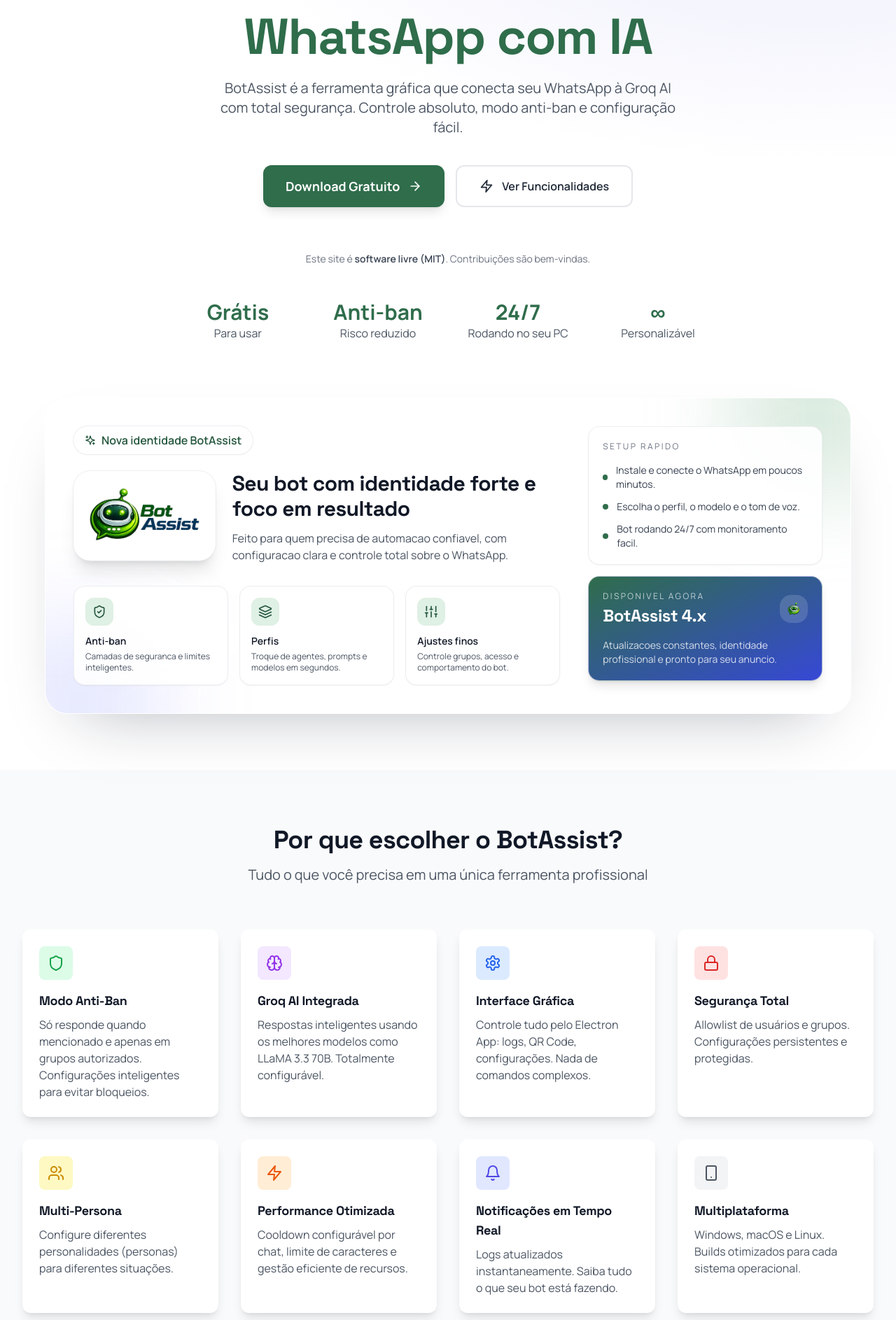
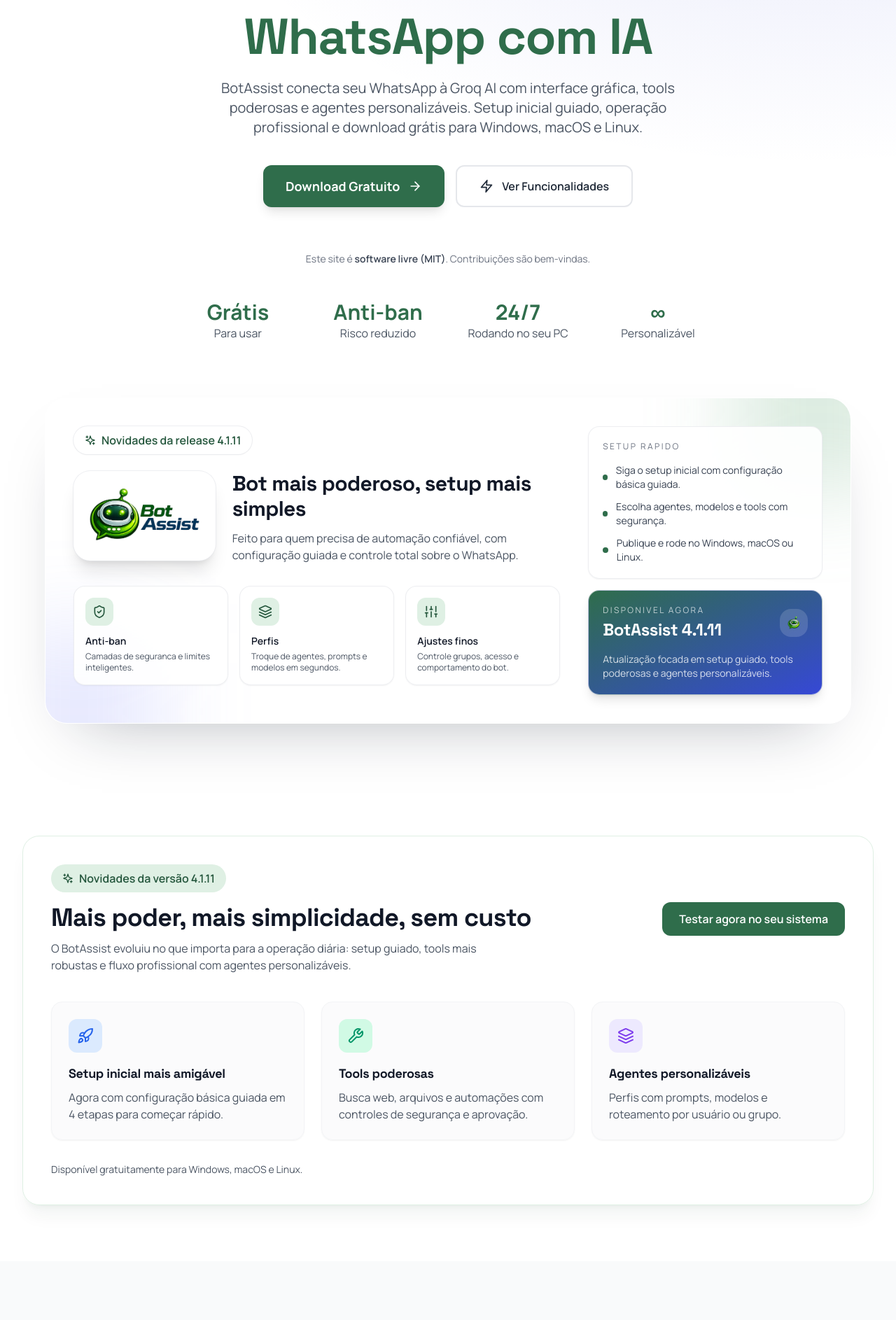
Before and after one commit to N1ghthill/botassist-site, a Next.js app: page / in a window 1280 px wide. Shown: the part 264-2150 px from the top of the page at 70% size. Built offline with nearby package versions, Linux system fonts and the light colour scheme; no server answers.

Commit message:
feat(home): destacar release 4.1.11 com tools, agentes e setup guiado

```diff
--- a/src/components/Download.jsx
+++ b/src/components/Download.jsx
@@ -63,7 +63,7 @@
             Baixe o BotAssist Agora
           </h2>
           <p className="text-xl text-gray-600 max-w-2xl mx-auto">
-            Totalmente gratuito. Comece em menos de 5 minutos.
+            100% gratuito para Windows, macOS e Linux. Comece com setup guiado em menos de 5 minutos.
           </p>
         </div>
 
--- a/src/components/FAQ.jsx
+++ b/src/components/FAQ.jsx
@@ -9,7 +9,7 @@
   },
   {
     question: 'Preciso de conhecimento técnico?',
-    answer: 'Não! A interface gráfica torna tudo intuitivo. Basta seguir os passos: baixar, configurar API Key, escanear QR Code e pronto!',
+    answer: 'Não. O setup inicial agora é guiado e cobre configuração básica em etapas claras, desde API Key até conexão do WhatsApp.',
     icon: HelpCircle
   },
   {
@@ -25,6 +25,11 @@
   {
     question: 'Quais sistemas operacionais são suportados?',
     answer: 'Windows 10/11, macOS 10.14+, e Linux (Ubuntu 20.04+, Fedora, etc). Downloads disponíveis para cada plataforma.',
+    icon: Zap
+  },
+  {
+    question: 'Posso personalizar agentes e usar tools?',
+    answer: 'Sim. Você pode criar agentes com prompts e modelos diferentes, além de habilitar tools de forma controlada para fluxos avançados.',
     icon: Zap
   },
   {
--- a/src/components/Features.jsx
+++ b/src/components/Features.jsx
@@ -1,4 +1,4 @@
-import { Shield, Settings, Users, Brain, Lock, Zap, Bell, Smartphone } from 'lucide-react'
+import { Shield, Settings, Users, Brain, Lock, Zap, Wrench, Smartphone } from 'lucide-react'
 
 const features = [
   {
@@ -11,14 +11,14 @@
   {
     icon: Brain,
     title: 'Groq AI Integrada',
-    description: 'Respostas inteligentes usando os melhores modelos como LLaMA 3.3 70B. Totalmente configurável.',
+    description: 'Respostas inteligentes com modelos rápidos e de alta qualidade, em uma interface simples.',
     color: 'text-purple-600',
     bgColor: 'bg-purple-100'
   },
   {
     icon: Settings,
-    title: 'Interface Gráfica',
-    description: 'Controle tudo pelo Electron App: logs, QR Code, configurações. Nada de comandos complexos.',
+    title: 'Setup Guiado',
+    description: 'Configuração básica assistida em 4 etapas para conectar o bot sem complicação.',
     color: 'text-blue-600',
     bgColor: 'bg-blue-100'
   },
@@ -31,8 +31,8 @@
   },
   {
     icon: Users,
-    title: 'Multi-Persona',
-    description: 'Configure diferentes personalidades (personas) para diferentes situações.',
+    title: 'Agentes Personalizáveis',
+    description: 'Crie perfis com prompts, modelo, estilo de resposta e roteamento por usuário/grupo.',
     color: 'text-yellow-600',
     bgColor: 'bg-yellow-100'
   },
@@ -44,16 +44,16 @@
     bgColor: 'bg-orange-100'
   },
   {
-    icon: Bell,
-    title: 'Notificações em Tempo Real',
-    description: 'Logs atualizados instantaneamente. Saiba tudo o que seu bot está fazendo.',
+    icon: Wrench,
+    title: 'Tools Poderosas',
+    description: 'Web, arquivos e automações com controle do owner, auditoria local e operação segura.',
     color: 'text-indigo-600',
     bgColor: 'bg-indigo-100'
   },
   {
     icon: Smartphone,
     title: 'Multiplataforma',
-    description: 'Windows, macOS e Linux. Builds otimizados para cada sistema operacional.',
+    description: '100% grátis para Windows, macOS e Linux, com downloads dedicados por plataforma.',
     color: 'text-gray-600',
     bgColor: 'bg-gray-100'
   }
--- a/src/components/Header.jsx
+++ b/src/components/Header.jsx
@@ -7,6 +7,7 @@
   const [isMenuOpen, setIsMenuOpen] = useState(false)
 
   const navItems = [
+    { label: 'Novidades', href: '/#release-highlights' },
     { label: 'Funcionalidades', href: '/#features' },
     { label: 'Como Funciona', href: '/#how-it-works' },
     { label: 'Screenshots', href: '/#screenshots' },
--- a/src/components/Hero.jsx
+++ b/src/components/Hero.jsx
@@ -10,7 +10,7 @@
           {/* Badge */}
           <div className="inline-flex items-center px-4 py-2 rounded-full bg-primary-100 text-primary-700 font-semibold mb-8">
             <Shield className="h-4 w-4 mr-2" />
-            Modo Anti-Ban • Mais segurança
+            Atualização 4.1.11 • Setup guiado e mais segurança
           </div>
 
           {/* Main Heading */}
@@ -21,8 +21,8 @@
 
           {/* Subtitle */}
           <p className="text-xl text-gray-600 mb-10 max-w-2xl mx-auto">
-            BotAssist é a ferramenta gráfica que conecta seu WhatsApp à Groq AI com total segurança.
-            Controle absoluto, modo anti-ban e configuração fácil.
+            BotAssist conecta seu WhatsApp à Groq AI com interface gráfica, tools poderosas e agentes personalizáveis.
+            Setup inicial guiado, operação profissional e download grátis para Windows, macOS e Linux.
           </p>
 
           {/* CTA Buttons */}
@@ -77,7 +77,7 @@
               <div>
                 <div className="inline-flex items-center gap-2 px-4 py-2 rounded-full bg-white text-primary-700 font-semibold shadow-sm ring-1 ring-gray-200/70">
                   <Sparkles className="h-4 w-4" />
-                  Nova identidade BotAssist
+                  Novidades da release 4.1.11
                 </div>
 
                 <div className="mt-6 flex flex-col sm:flex-row gap-6 items-start">
@@ -92,10 +92,10 @@
                   </div>
                   <div className="max-w-md">
                     <h3 className="text-2xl md:text-3xl font-bold text-gray-900 font-display">
-                      Seu bot com identidade forte e foco em resultado
+                      Bot mais poderoso, setup mais simples
                     </h3>
                     <p className="text-gray-600 mt-3">
-                      Feito para quem precisa de automacao confiavel, com configuracao clara e controle total sobre o WhatsApp.
+                      Feito para quem precisa de automação confiável, com configuração guiada e controle total sobre o WhatsApp.
                     </p>
                   </div>
                 </div>
@@ -141,15 +141,15 @@
                   <div className="mt-4 space-y-3 text-sm text-gray-700">
                     <div className="flex items-center gap-3">
                       <span className="h-2 w-2 rounded-full bg-primary-600"></span>
-                      Instale e conecte o WhatsApp em poucos minutos.
+                      Siga o setup inicial com configuração básica guiada.
                     </div>
                     <div className="flex items-center gap-3">
                       <span className="h-2 w-2 rounded-full bg-primary-600"></span>
-                      Escolha o perfil, o modelo e o tom de voz.
+                      Escolha agentes, modelos e tools com segurança.
                     </div>
                     <div className="flex items-center gap-3">
                       <span className="h-2 w-2 rounded-full bg-primary-600"></span>
-                      Bot rodando 24/7 com monitoramento facil.
+                      Publique e rode no Windows, macOS ou Linux.
                     </div>
                   </div>
                 </div>
@@ -158,14 +158,14 @@
                   <div className="flex items-center justify-between">
                     <div>
                       <div className="text-xs uppercase tracking-[0.2em] text-white/70">Disponivel agora</div>
-                      <div className="text-2xl font-bold font-display mt-1">BotAssist 4.x</div>
+                      <div className="text-2xl font-bold font-display mt-1">BotAssist 4.1.11</div>
                     </div>
                     <div className="h-10 w-10 rounded-2xl bg-white/15 flex items-center justify-center">
                       <Image src="/icon.png" alt="BotAssist" width={24} height={24} className="h-6 w-6" />
                     </div>
                   </div>
                   <p className="text-sm text-white/80 mt-4">
-                    Atualizacoes constantes, identidade profissional e pronto para seu anuncio.
+                    Atualização focada em setup guiado, tools poderosas e agentes personalizáveis.
                   </p>
                 </div>
               </div>
--- a/src/components/HowItWorks.jsx
+++ b/src/components/HowItWorks.jsx
@@ -6,14 +6,14 @@
     number: '01',
     icon: Download,
     title: 'Baixe e Instale',
-    description: 'Faça download do instalador para seu sistema operacional e instale em segundos.',
+    description: 'Faça download gratuito para Windows, macOS ou Linux e instale em segundos.',
     color: 'text-blue-600'
   },
   {
     number: '02',
     icon: Settings,
-    title: 'Configure',
-    description: 'Insira sua API Key da Groq, escolha o modelo e ajuste as preferências.',
+    title: 'Setup Básico Guiado',
+    description: 'Siga o onboarding amigável para API Key, owner, preferências e perfil inicial.',
     color: 'text-green-600'
   },
   {
@@ -26,8 +26,8 @@
   {
     number: '04',
     icon: Zap,
-    title: 'Automatize',
-    description: 'O BotAssist começa a responder automaticamente com IA inteligente.',
+    title: 'Ative os Agentes e Tools',
+    description: 'Personalize agentes e habilite tools para fluxos avançados com segurança.',
     color: 'text-orange-600'
   }
 ]
@@ -41,7 +41,7 @@
             Funciona em 4 Passos Simples
           </h2>
           <p className="text-xl text-gray-600 max-w-2xl mx-auto">
-            Configure seu bot em menos de 5 minutos
+            Setup inicial guiado para começar rápido e evoluir com agentes e tools
           </p>
         </div>
 
--- /dev/null
+++ b/src/components/ReleaseHighlights.jsx
@@ -0,0 +1,82 @@
+import { Sparkles, Wrench, Layers, Rocket } from 'lucide-react'
+import Link from 'next/link'
+
+const highlights = [
+  {
+    icon: Rocket,
+    title: 'Setup inicial mais amigável',
+    description: 'Agora com configuração básica guiada em 4 etapas para começar rápido.',
+    color: 'text-blue-600',
+    bgColor: 'bg-blue-100'
+  },
+  {
+    icon: Wrench,
+    title: 'Tools poderosas',
+    description: 'Busca web, arquivos e automações com controles de segurança e aprovação.',
+    color: 'text-emerald-600',
+    bgColor: 'bg-emerald-100'
+  },
+  {
+    icon: Layers,
+    title: 'Agentes personalizáveis',
+    description: 'Perfis com prompts, modelos e roteamento por usuário ou grupo.',
+    color: 'text-violet-600',
+    bgColor: 'bg-violet-100'
+  }
+]
+
+export default function ReleaseHighlights() {
+  return (
+    <section id="release-highlights" className="py-20">
+      <div className="container mx-auto px-4 sm:px-6 lg:px-8">
+        <div className="rounded-3xl border border-primary-100 bg-white/90 p-8 md:p-10 shadow-xl shadow-primary-900/5">
+          <div className="flex flex-col lg:flex-row lg:items-center lg:justify-between gap-6 mb-10">
+            <div>
+              <div className="inline-flex items-center gap-2 px-4 py-2 rounded-full bg-primary-100 text-primary-700 font-semibold">
+                <Sparkles className="h-4 w-4" />
+                Novidades da versão 4.1.11
+              </div>
+              <h2 className="text-3xl md:text-4xl font-bold text-gray-900 mt-4">
+                Mais poder, mais simplicidade, sem custo
+              </h2>
+              <p className="text-gray-600 mt-3 max-w-2xl">
+                O BotAssist evoluiu no que importa para a operação diária: setup guiado, tools mais robustas
+                e fluxo profissional com agentes personalizáveis.
+              </p>
+            </div>
+            <div className="flex-shrink-0">
+              <Link
+                href="/#download"
+                className="inline-flex items-center justify-center px-6 py-3 rounded-xl bg-primary-600 text-white font-semibold hover:bg-primary-700 transition-colors focus-ring"
+              >
+                Testar agora no seu sistema
+              </Link>
+            </div>
+          </div>
+
+          <div className="grid grid-cols-1 md:grid-cols-3 gap-6">
+            {highlights.map((item) => {
+              const Icon = item.icon
+              return (
+                <article
+                  key={item.title}
+                  className="rounded-2xl border border-gray-100 bg-gray-50/70 p-6 shadow-sm"
+                >
+                  <div className={`inline-flex p-3 rounded-xl ${item.bgColor} mb-4`}>
+                    <Icon className={`h-6 w-6 ${item.color}`} />
+                  </div>
+                  <h3 className="text-lg font-bold text-gray-900 mb-2">{item.title}</h3>
+                  <p className="text-gray-600">{item.description}</p>
+                </article>
+              )
+            })}
+          </div>
+
+          <p className="text-sm text-gray-600 mt-8">
+            Disponível gratuitamente para Windows, macOS e Linux.
+          </p>
+        </div>
+      </div>
+    </section>
+  )
+}
--- a/src/pages/index.js
+++ b/src/pages/index.js
@@ -1,6 +1,7 @@
 import Head from 'next/head'
 import Header from '../components/Header'
 import Hero from '../components/Hero'
+import ReleaseHighlights from '../components/ReleaseHighlights'
 import Features from '../components/Features'
 import HowItWorks from '../components/HowItWorks'
 import Screenshots from '../components/Screenshots'
@@ -16,13 +17,13 @@
     <>
       <Head>
         <title>BotAssist - Automatize conversas no WhatsApp com IA</title>
-        <meta name="description" content="BotAssist conecta seu WhatsApp à Groq AI com interface gráfica. Modo anti-ban, segurança e fácil configuração." />
+        <meta name="description" content="BotAssist conecta seu WhatsApp à Groq AI com interface gráfica, tools poderosas e agentes personalizáveis. Setup guiado e grátis para Windows, macOS e Linux." />
         <meta name="viewport" content="width=device-width, initial-scale=1" />
         <link rel="icon" href="/favicon.png" />
         <link rel="canonical" href={siteUrl} />
         <meta property="og:type" content="website" />
         <meta property="og:title" content="BotAssist - Automatize conversas no WhatsApp com IA" />
-        <meta property="og:description" content="BotAssist conecta seu WhatsApp à Groq AI com interface gráfica. Modo anti-ban, segurança e fácil configuração." />
+        <meta property="og:description" content="BotAssist conecta seu WhatsApp à Groq AI com interface gráfica, tools poderosas e agentes personalizáveis. Setup guiado e grátis para Windows, macOS e Linux." />
         <meta property="og:url" content={siteUrl} />
       </Head>
 
@@ -30,6 +31,7 @@
         <Header />
         <main>
           <Hero />
+          <ReleaseHighlights />
           <Features />
           <HowItWorks />
           <Screenshots />
```
